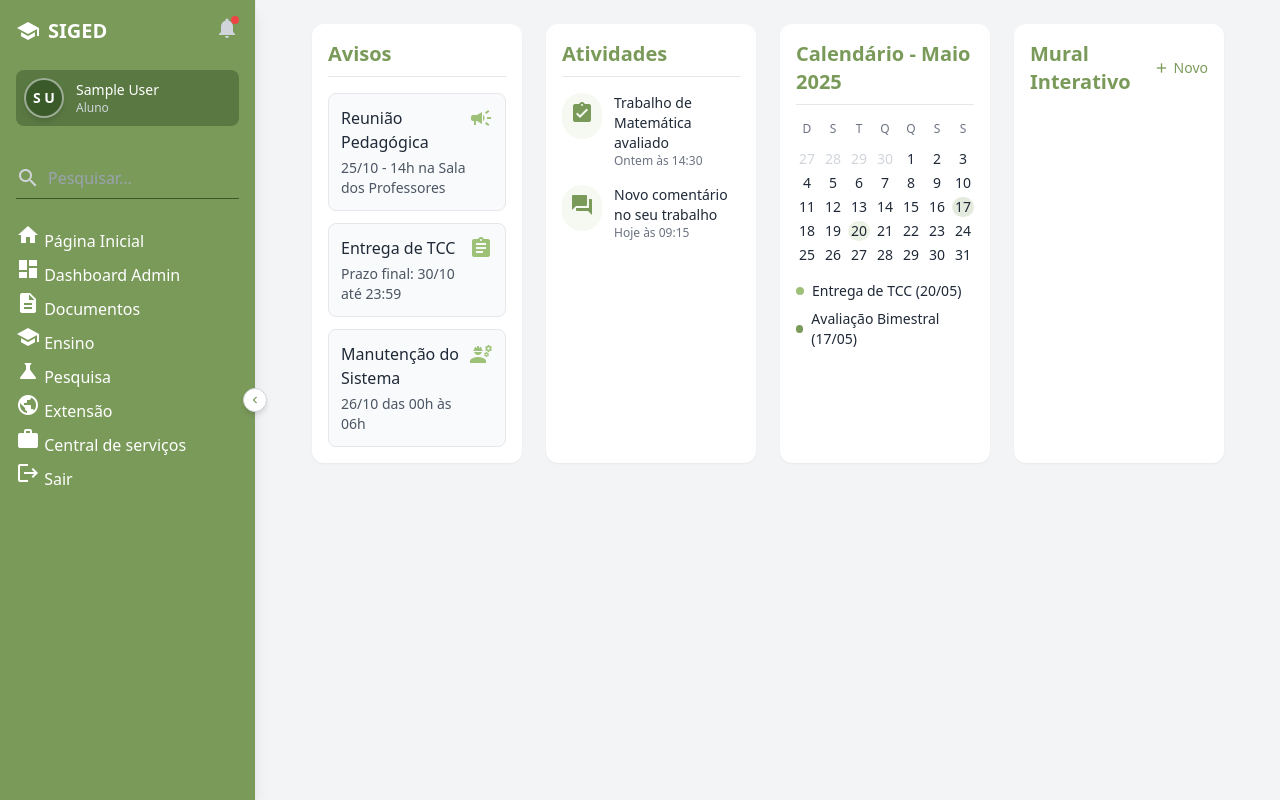
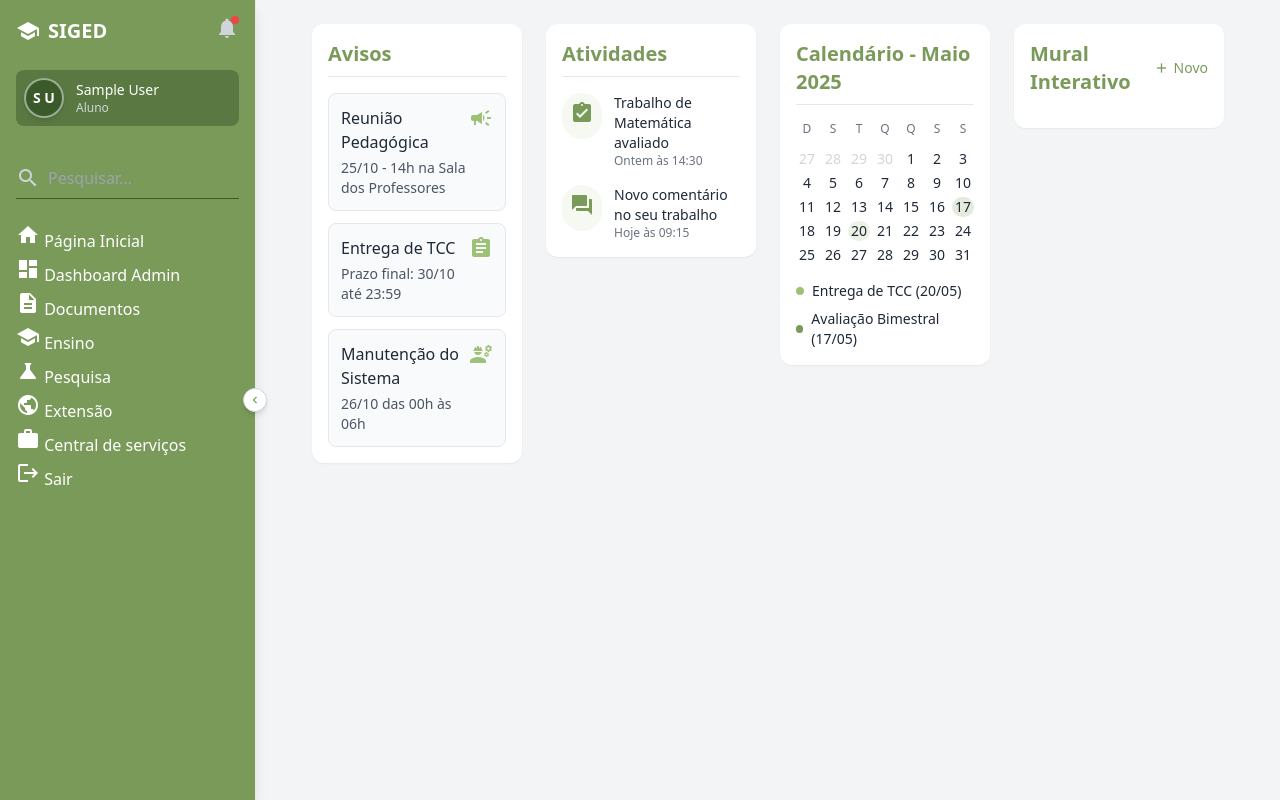
Before and after one commit to ranixx1/SIGED, a Django app: page /home/ in a window 1280 px wide. Run offline with Django 4.2, Linux system fonts and the light colour scheme; the visitor is signed in with stand-in values (Sample User, id 1); data that the repository does not hold is empty; some libraries are stand-ins or nearby versions.

Commit message:
update: reajustando tamanho elementos mural

```diff
--- a/suap-clone/App/templates/App/home.html
+++ b/suap-clone/App/templates/App/home.html
@@ -4,7 +4,7 @@
 
 <main class="flex-1 p-6 overflow-auto bg-gray-100 relative">
     <div class="max-w-7xl mx-auto px-4 sm:px-6 lg:px-8">
-            <div class="grid grid-cols-1 lg:grid-cols-4 gap-6">
+        <div class="grid grid-cols-1 lg:grid-cols-4 gap-6 items-start">
             <div class="lg:col-span-1 bg-white rounded-xl shadow-sm p-4">
                 <h2 class="text-xl font-semibold mb-4 text-[#7a9a5a] border-b pb-2">Avisos</h2>
                 <div class="space-y-3">
@@ -100,9 +100,11 @@
                     <div>14</div>
                     <div>15</div>
                     <div>16</div>
-                        <div class="bg-[#7a9a5a]/20 rounded-full font-medium">17</div> <div>18</div>
+                    <div class="bg-[#7a9a5a]/20 rounded-full font-medium">17</div>
+                    <div>18</div>
                     <div>19</div>
-                        <div class="bg-[#9ec178]/20 rounded-full font-medium">20</div> <div>21</div>
+                    <div class="bg-[#9ec178]/20 rounded-full font-medium">20</div>
+                    <div>21</div>
                     <div>22</div>
                     <div>23</div>
                     <div>24</div>
@@ -132,7 +134,8 @@
             <div class="lg:col-span-1 bg-white rounded-xl shadow-sm p-4">
                 <div class="flex justify-between items-center mb-4">
                     <h2 class="text-xl font-semibold text-[#7a9a5a]">Mural Interativo</h2>
-                        <a href="{% url 'criar_card' %}" class="text-sm text-[#7a9a5a] hover:text-[#9ec178] flex items-center">
+                    <a href="{% url 'criar_card' %}"
+                        class="text-sm text-[#7a9a5a] hover:text-[#9ec178] flex items-center">
                         <span class="material-icons text-base mr-1">add</span>
                         Novo</a>
                     </a>
@@ -148,10 +151,12 @@
                                     class="material-icons move-handle cursor-move text-sm hover:text-white/80">drag_handle</span>
                                 {# Novo: Botão de Editar #}
                                 {% if request.user.is_staff %} {# Apenas para admins #}
-                                    <a href="{% url 'editar_card' card.id %}" class="material-icons cursor-pointer text-sm hover:text-white/80" title="Editar Card">edit</a>
+                                <a href="{% url 'editar_card' card.id %}"
+                                    class="material-icons cursor-pointer text-sm hover:text-white/80"
+                                    title="Editar Card">edit</a>
                                 {% endif %}
-                                    <span
-                                        class="material-icons delete-card cursor-pointer text-sm hover:text-white/80" title="Remover Card">close</span>
+                                <span class="material-icons delete-card cursor-pointer text-sm hover:text-white/80"
+                                    title="Remover Card">close</span>
                             </div>
                         </div>
                         <div class="card-body p-3 bg-gray-50 rounded-b-lg">
```
Lines whose indentation alone changed are shown as unchanged.
